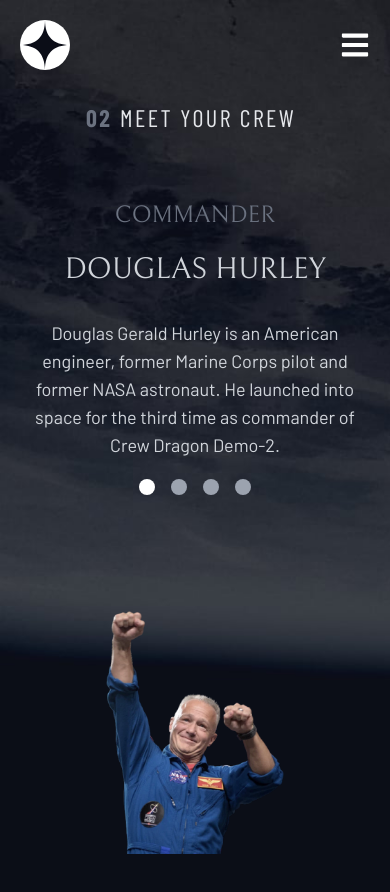
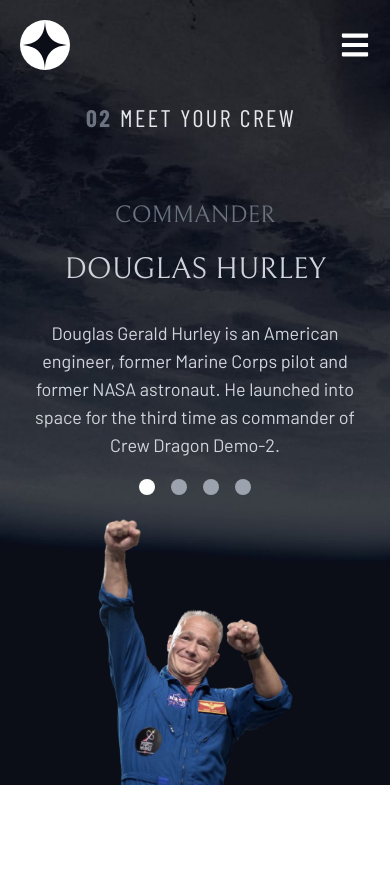
Before and after one commit to thayanemenezes/space-time-app, a Next.js app: page /crew in a window 390 px wide. Shown: the top 892 px of the page. After the commit the page ends 844 px from the top, so only its background shows below. Built offline with nearby package versions, Linux system fonts and the light colour scheme; a web font is replaced by a local one; what tailwindcss-animated would draw is missing.

Commit message:
feat: correction responsivness

```diff
--- a/app/crew/page.tsx
+++ b/app/crew/page.tsx
@@ -45,14 +45,17 @@
   }, [activeTab]);
 
   return (
-    <div className="flex content-center lg:justify-center justify-evenly h-screen lg:items-start items-center w-11/12 m-auto lg:flex-row sm:flex-col flex-col mt-8">
-      <div className="lg:w-1/2 md:w-10/12 lg:text-left text-center">
+    <div className="lg:w-10/12 m-auto lg:h-screen flex content-center lg:justify-center flex-col mt-8">
+      <div className="lg:w-1/2 md:w-10/12 w-full lg:text-left text-center">
         <h6 className="font-normal text-2xl lg:text-3xl lg:mb-28 md:mt-4 mb-16 tracking-widest">
           <span className="font-title mr-2 text-gray-500">02</span>
           <span className="font-sans_serif mr-2 text-gray-200">
             MEET YOUR CREW
           </span>
         </h6>
+      </div>
+      <div className="flex lg:flex-row flex-col w-full h-auto justify-between items-center">
+        <div className="lg:w-1/2 text-center lg:text-left">
           <h1 className="text-gray-500 text-2xl lg:text-3xl mb-5">
             {crewData[activeTab].role}
           </h1>
@@ -88,5 +91,6 @@
           />
         </div>
       </div>
+    </div>
   );
 }
--- a/app/destination/page.tsx
+++ b/app/destination/page.tsx
@@ -22,8 +22,8 @@
   };
 
   return (
-    <div className=" flex content-center lg:justify-around justify-evenly h-screen items-center w-11/12 m-auto lg:flex-row sm:flex-col flex-col">
-      <div className="lg:w-1/2 md:w-10/12 lg:text-left text-center">
+    <div className="flex content-center lg:justify-between justify-evenly h-screen items-center mt-8 w-11/12 m-auto lg:flex-row sm:flex-col flex-col">
+      <div className="lg:w-1/2 md:w-11/12 lg:text-left text-center">
         <h6 className="font-normal text-2xl lg:text-3xl lg:mb-28 mt-4 mb-16 tracking-widest">
           <span className="font-title mr-2 text-gray-500 ">01</span>
           <span className="font-sans_serif mr-2 text-gray-200">
@@ -35,7 +35,7 @@
           alt={activeTab}
           width={450}
           height={450}
-          className={`w-3/6 md:w-5/6 h-auto m-auto ${
+          className={`w-3/6 lg:w-5/6 h-auto m-auto  ${
             animate
               ? "animate-fade animate-once animate-duration-500 animate-delay-100 animate-ease-linear"
               : ""
--- a/app/technology/page.tsx
+++ b/app/technology/page.tsx
@@ -8,7 +8,7 @@
   const [activeTab, setActiveTab] = useState(0);
 
   return (
-    <div className="lg:w-10/12 m-auto lg:h-screen flex flex-col">
+    <div className="lg:w-10/12 m-auto lg:h-screen flex content-center lg:justify-center justify-evenly flex-col mt-8">
       <div className="lg:w-1/2 md:w-10/12 w-full lg:text-left text-center">
         <h6 className="font-normal text-2xl lg:text-3xl lg:mb-28 mb-10 mt-10 tracking-widest">
           <span className="font-title mr-2 text-gray-500">03</span>
```
Lines whose indentation alone changed are shown as unchanged.
